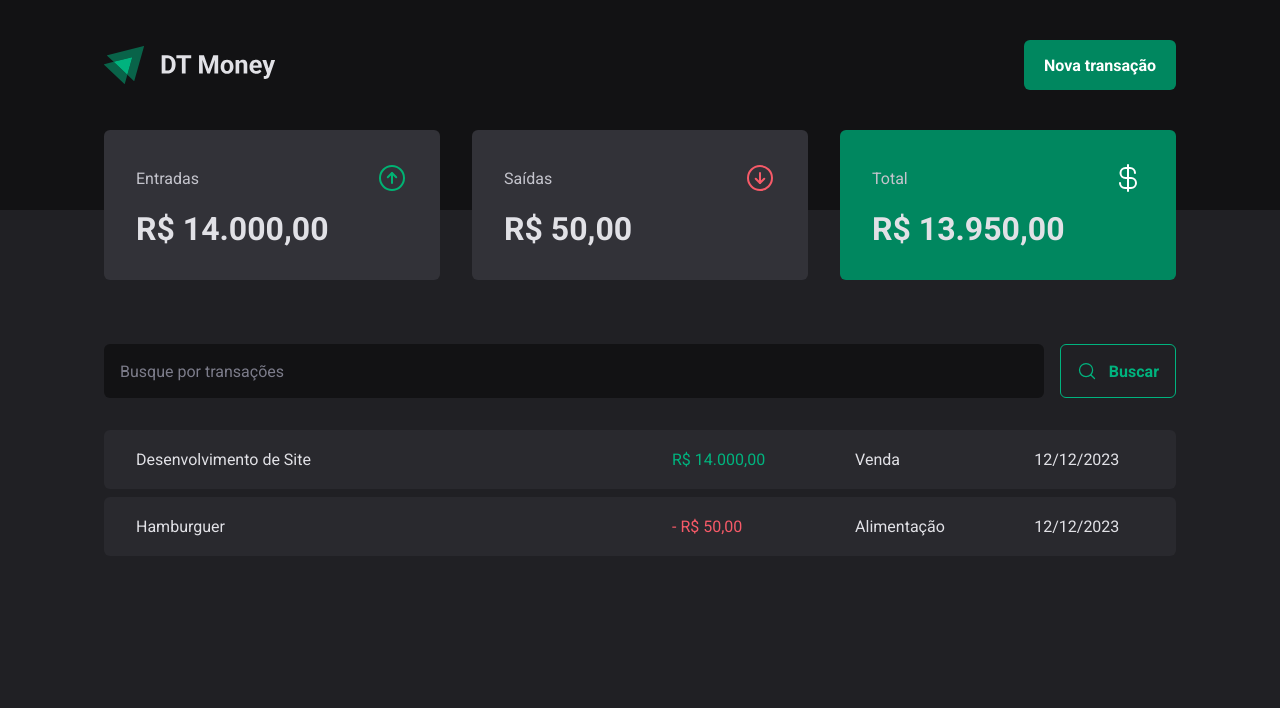
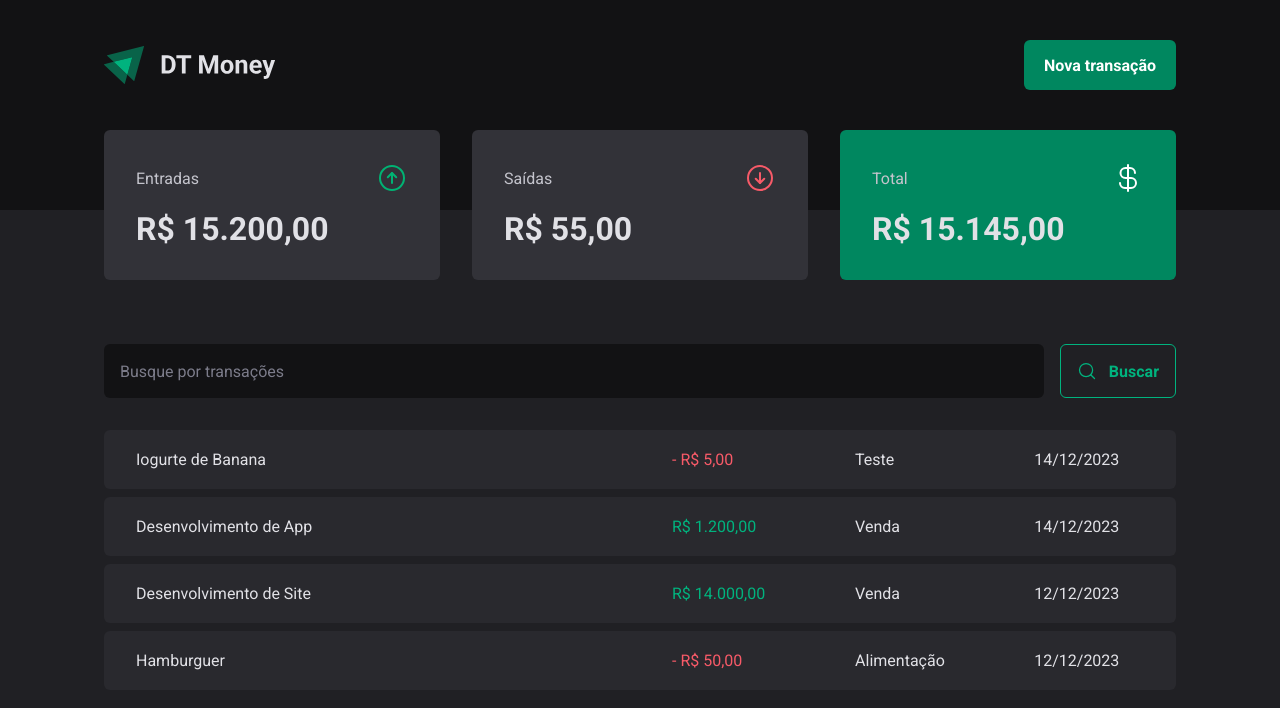
Before and after one commit to brayan-jordan/react-dt-money, a React (Vite) app: page / in a window 1280 px wide. Shown: the top 708 px of the page. Built offline with nearby package versions, Linux system fonts and the light colour scheme; data requests are answered from the project's data file.

Commit message:
feat: Criação de novas entidades + atualização da lista em tempo real

```diff
--- a/server.json
+++ b/server.json
@@ -15,6 +15,22 @@
       "category": "Alimentação",
       "price": 50,
       "createdAt": "2023-12-12T20:18:22.282Z"
+    },
+    {
+      "description": "Desenvolvimento de App",
+      "category": "Venda",
+      "price": 1200,
+      "type": "income",
+      "createdAt": "2023-12-14T23:05:21.298Z",
+      "id": 3
+    },
+    {
+      "description": "Iogurte de Banana",
+      "category": "Teste",
+      "price": 5,
+      "type": "outcome",
+      "createdAt": "2023-12-14T23:16:29.844Z",
+      "id": 4
     }
   ]
 }
--- a/src/components/NewTransactionModal/index.tsx
+++ b/src/components/NewTransactionModal/index.tsx
@@ -10,6 +10,8 @@
 import * as z from "zod";
 import { Controller, useForm } from "react-hook-form";
 import { zodResolver } from "@hookform/resolvers/zod";
+import { useContext } from "react";
+import { TransactionsContext } from "../../contexts/TransactionsContexts";
 
 const newTransactionFormSchema = z.object({
   description: z.string(),
@@ -21,10 +23,13 @@
 type NewTransactionFormInputs = z.infer<typeof newTransactionFormSchema>;
 
 export function NewTransactionModal() {
+  const { createTransaction } = useContext(TransactionsContext);
+
   const {
     control,
     register,
     handleSubmit,
+    reset,
     formState: { isSubmitting },
   } = useForm<NewTransactionFormInputs>({
     resolver: zodResolver(newTransactionFormSchema),
@@ -34,9 +39,16 @@
   });
 
   async function handleCreateNewTransaction(data: NewTransactionFormInputs) {
-    await new Promise((resolve) => setTimeout(resolve, 2000));
+    const { category, description, price, type } = data;
 
-    console.log(data);
+    await createTransaction({
+      category,
+      description,
+      price,
+      type,
+    });
+
+    reset();
   }
 
   return (
--- a/src/contexts/TransactionsContexts.tsx
+++ b/src/contexts/TransactionsContexts.tsx
@@ -10,9 +10,17 @@
   createdAt: string;
 }
 
+interface CreateTransactionInput {
+  description: string;
+  category: string;
+  price: number;
+  type: "income" | "outcome";
+}
+
 interface TransactionsContextType {
   transactions: Transaction[];
   fetchTransactions: (query?: string) => Promise<void>;
+  createTransaction: (data: CreateTransactionInput) => Promise<void>;
 }
 
 export const TransactionsContext = createContext({} as TransactionsContextType);
@@ -28,10 +36,26 @@
     const response = await api.get<Transaction[]>("/transactions", {
       params: {
         q: query,
+        _sort: "createdAt",
+        _order: "desc",
       },
     });
 
     setTransactions(response.data);
+  }
+
+  async function createTransaction(data: CreateTransactionInput) {
+    const { description, category, price, type } = data;
+
+    const response = await api.post<Transaction>("/transactions", {
+      description,
+      category,
+      price,
+      type,
+      createdAt: new Date(),
+    });
+
+    setTransactions((state) => [response.data, ...state]);
   }
 
   useEffect(() => {
@@ -39,7 +63,9 @@
   }, []);
 
   return (
-    <TransactionsContext.Provider value={{ transactions, fetchTransactions }}>
+    <TransactionsContext.Provider
+      value={{ transactions, fetchTransactions, createTransaction }}
+    >
       {children}
     </TransactionsContext.Provider>
   );
```
